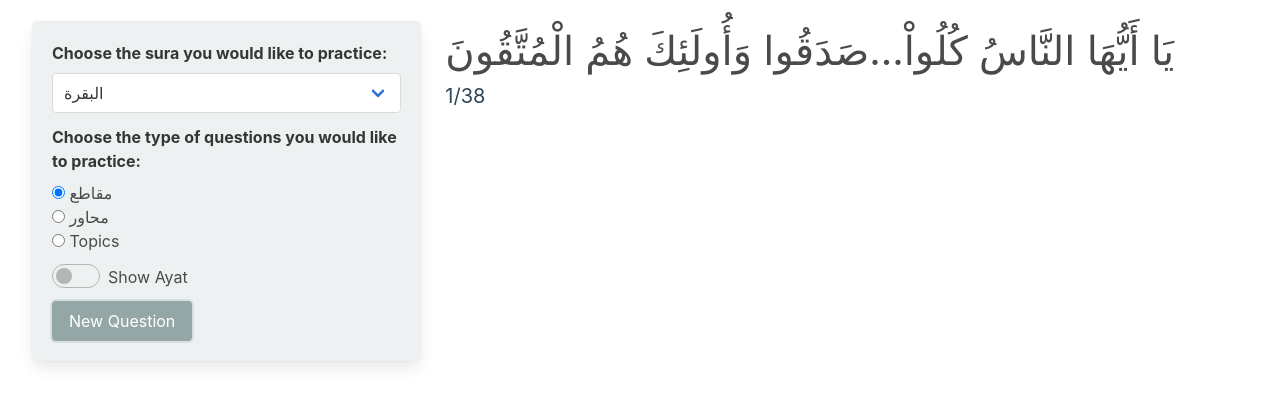
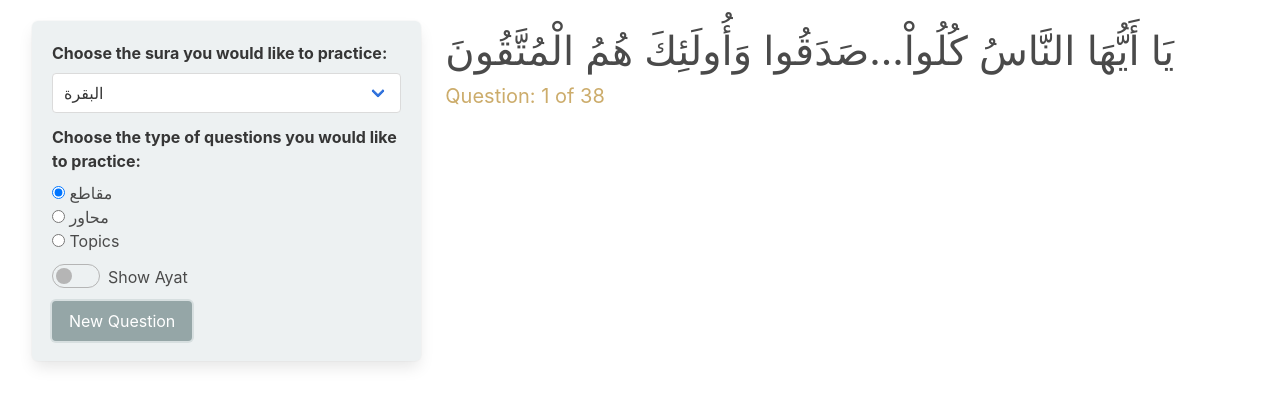
Before and after one commit to HibaShaban/muddakir, a website: page index.html in a window 1280 px wide. Both pictures are taken after a click on the button "New Question". Shown: the part 93-498 px from the top of the page. Drawn offline with nearby package versions, Linux system fonts and the light colour scheme.

Commit message:
changing question number name and color

```diff
--- a/index.html
+++ b/index.html
@@ -71,8 +71,8 @@
                     </p>
                     <p id="ayat" class="is-size-5" style="display:none">
                     </p>
-                    <p id="questionNum" class="is-size-5" style="color:#2d4554">
-                    Question: </p>
+                    <p id="questionNum" class="is-size-5" style="color:#ccac6b">
+                    </p>
                 </div>
 
 
--- a/index.js
+++ b/index.js
@@ -37,7 +37,7 @@ $(document).ready(function() {
         let index = Math.floor(Math.random() * questions.length);
         $("#question").html(questions[index].question);
         $("#ayat").html(questions[index].ayat);
-        $("#questionNum").html(counter+"/"+total_questions);
+        $("#questionNum").html("Question: "+counter+" of "+total_questions);
         questions.splice(index,1);
         counter += 1;
     });
```
